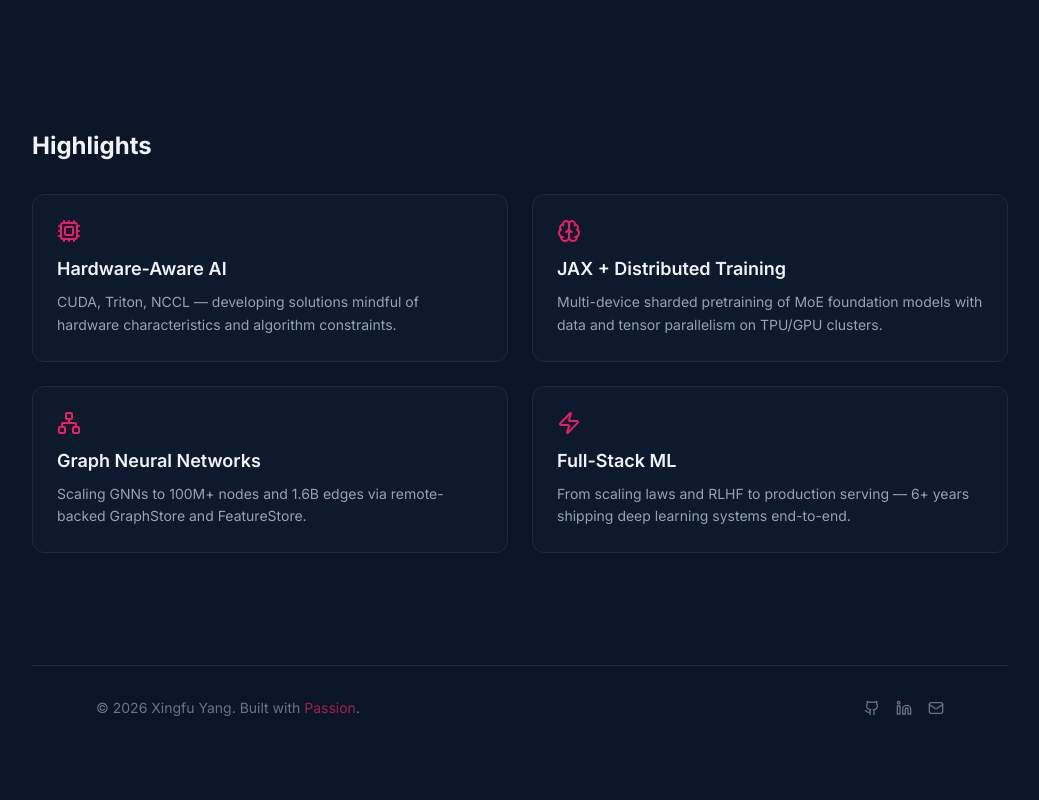
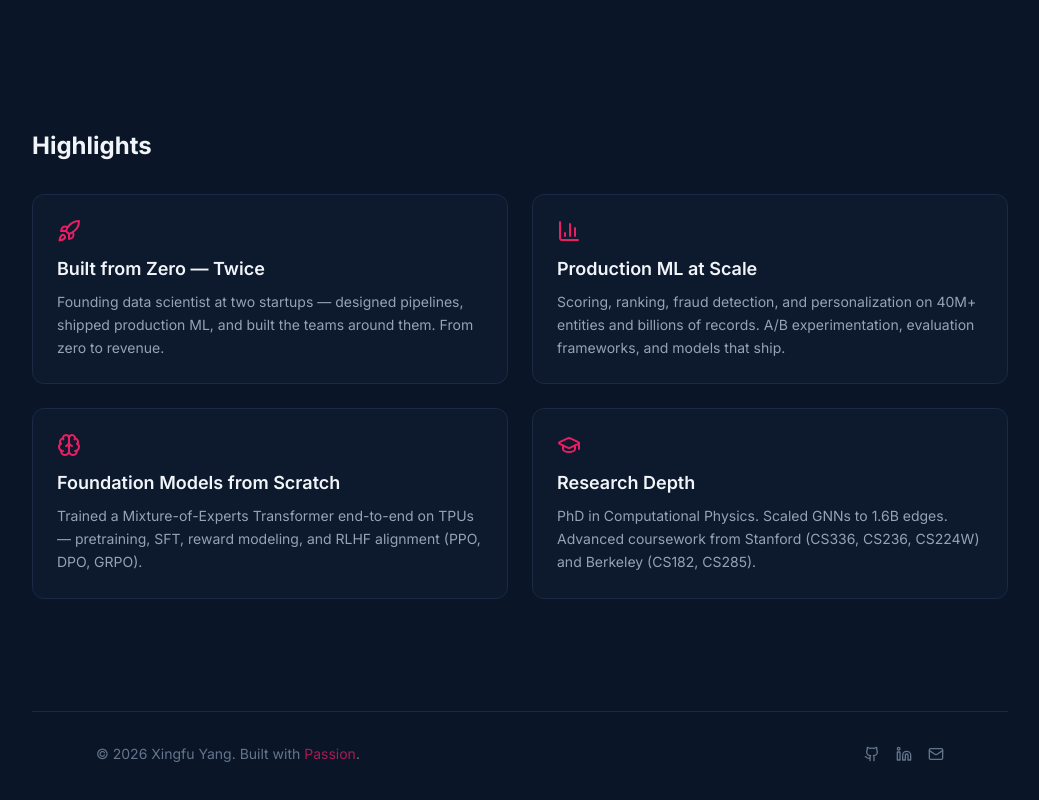
Before and after one commit to XingfuY/xyang.me, a React (Vite) app: page / in a window 1280 px wide. Shown: the part 830-1630 px from the top of the page, without its empty margins (240-1279 px from the left). Built offline with nearby package versions, Linux system fonts and the light colour scheme.

Commit message:
Revise homepage highlights with narrative-driven content and icons

```diff
--- a/src/generated/content-manifest.json
+++ b/src/generated/content-manifest.json
@@ -173,5 +173,5 @@
       "order": 0
     }
   ],
-  "generatedAt": "2026-02-24T07:26:13.668Z"
+  "generatedAt": "2026-02-24T07:36:29.559Z"
 }
--- a/src/pages/HomePage.tsx
+++ b/src/pages/HomePage.tsx
@@ -1,5 +1,5 @@
 import { useMemo, useState, useEffect } from 'react'
-import { ArrowRight, Cpu, Brain, Network, Zap } from 'lucide-react'
+import { ArrowRight, Rocket, BarChart3, Brain, GraduationCap } from 'lucide-react'
 import { Link } from 'react-router-dom'
 import TechGlobe from '../components/TechGlobe.tsx'
 import { useSEO } from '../hooks/useSEO'
@@ -31,24 +31,24 @@ function useBreakpoint() {
 
 const highlights = [
   {
-    icon: Cpu,
-    title: 'Hardware-Aware AI',
-    description: 'CUDA, Triton, NCCL — developing solutions mindful of hardware characteristics and algorithm constraints.',
+    icon: Rocket,
+    title: 'Built from Zero — Twice',
+    description: 'Founding data scientist at two startups — designed pipelines, shipped production ML, and built the teams around them. From zero to revenue.',
+  },
+  {
+    icon: BarChart3,
+    title: 'Production ML at Scale',
+    description: 'Scoring, ranking, fraud detection, and personalization on 40M+ entities and billions of records. A/B experimentation, evaluation frameworks, and models that ship.',
   },
   {
     icon: Brain,
-    title: 'JAX + Distributed Training',
-    description: 'Multi-device sharded pretraining of MoE foundation models with data and tensor parallelism on TPU/GPU clusters.',
+    title: 'Foundation Models from Scratch',
+    description: 'Trained a Mixture-of-Experts Transformer end-to-end on TPUs — pretraining, SFT, reward modeling, and RLHF alignment (PPO, DPO, GRPO).',
   },
   {
-    icon: Network,
-    title: 'Graph Neural Networks',
-    description: 'Scaling GNNs to 100M+ nodes and 1.6B edges via remote-backed GraphStore and FeatureStore.',
-  },
-  {
-    icon: Zap,
-    title: 'Full-Stack ML',
-    description: 'From scaling laws and RLHF to production serving — 6+ years shipping deep learning systems end-to-end.',
+    icon: GraduationCap,
+    title: 'Research Depth',
+    description: 'PhD in Computational Physics. Scaled GNNs to 1.6B edges. Advanced coursework from Stanford (CS336, CS236, CS224W) and Berkeley (CS182, CS285).',
   },
 ]
 
```
